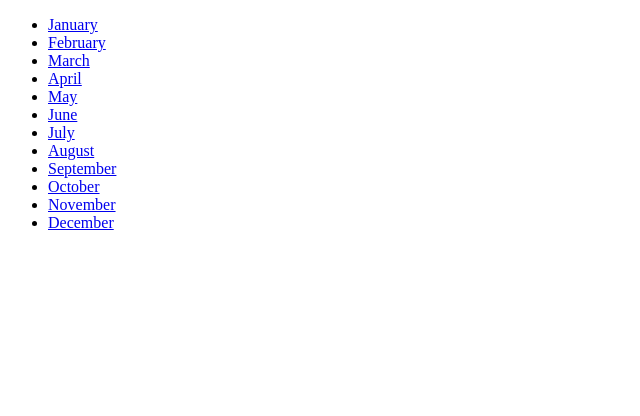
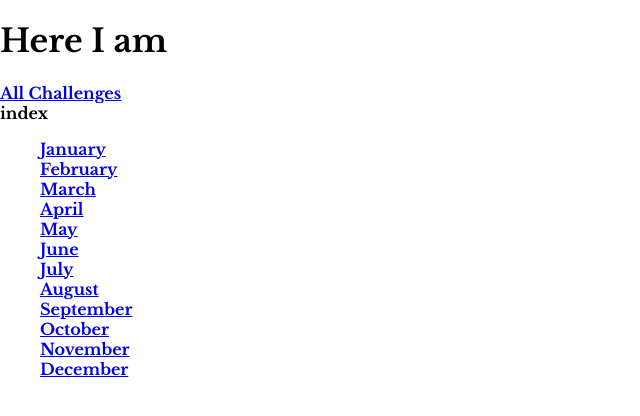
Before and after one commit to stevensonmichel/monthly-challenges-project, a Django app: page /challenges/ in a window 1280 px wide. Shown: the top 416 px of the page, without its empty margins (0-640 px from the left). Run offline with Django 5.2, Linux system fonts and the light colour scheme.

Commit message:
Added templates and static files

```diff
--- /dev/null
+++ b/monthly_challenges/challenges/static/challenges/challenges.css
@@ -0,0 +1,3 @@
+ul {
+    list-style: none;
+}
--- /dev/null
+++ b/monthly_challenges/challenges/templates/challenges/includes/header.html
@@ -0,0 +1,6 @@
+<header>
+<nav>
+    <a href="{% url "index" %}">All Challenges</a>
+</mav>
+</header>
+{{ active_page }}
--- a/monthly_challenges/challenges/templates/challenges/index.html
+++ b/monthly_challenges/challenges/templates/challenges/index.html
@@ -1,15 +1,21 @@
-<!DOCTYPE html>
-<html lang="en">
-  <head>
-    <meta charset="UTF-8" />
-    <meta name="viewport" content="width=device-width, initial-scale=1.0" />
-    <title> All Challenges </title>
-  </head>
-  <body>
-    <ul>
-        {% for month in months %}
-            <li><a href={% url "month-challenge" month %}>{{ month|title }}</a></li>
-        {% endfor %}
-    </ul>
-  </body>
-</html>
+{% extends "base.html" %}
+{% comment %} {% extends ".../.../templates/base.html" %} {% endcomment %}
+{% load static %}
+
+{% block css_files %}
+  <link rel="stylesheet" href="{% static "challenges/challenges.css" %}">
+{% endblock %}
+
+{% block page_title %}
+All Challenges
+{% endblock %}
+
+{% block content %}
+  {% include "challenges/includes/header.html" with active_page="index" %}
+
+  <ul>
+      {% for month in months %}
+          <li><a href={% url "month-challenge" month %}>{{ month|title }}</a></li>
+      {% endfor %}
+  </ul>
+{% endblock %}
--- a/monthly_challenges/challenges/urls.py
+++ b/monthly_challenges/challenges/urls.py
@@ -2,7 +2,7 @@ from django.urls import path
 from . import views
 
 urlpatterns = [
-    path("", views.index),
+    path("", views.index, name="index"),
     path("<int:month>", views.monthly_challenge_by_number),
     path("<str:month>", views.monthly_challenge, name="month-challenge")
 ]
--- a/monthly_challenges/challenges/views.py
+++ b/monthly_challenges/challenges/views.py
@@ -1,5 +1,5 @@
 from django.shortcuts import render
-from django.http import HttpResponse, HttpResponseNotFound, HttpResponseRedirect
+from django.http import Http404, HttpResponseNotFound, HttpResponseRedirect
 from django.urls import reverse
 from django.template.loader import render_to_string
 
@@ -15,7 +15,7 @@ monthly_challenges = {
     "september": "Learn Django for at least 20 minutes every day!",
     "october": "Eat no meat for the entire month!",
     "november": "Walk for at least 20 minutes every day!",
-    "december": "Learn Django for at least 20 minutes every day!"
+    "december": None
 }
 
 
@@ -25,7 +25,7 @@ def index(request):
     response_data = render(request, "challenges/index.html", {
         "months" : months
     })
-    return HttpResponse(response_data)
+    return response_data
 
 
 def monthly_challenge_by_number(request, month):
@@ -46,6 +46,7 @@ def monthly_challenge(request, month):
             "text" : challenge_text,
             "month_name" : month.capitalize()
         })
-        return HttpResponse(response_data)
+        return response_data
+
     except:
-        return HttpResponseNotFound("<h1>This month is not supported!</h1>")
+        raise Http404()
--- /dev/null
+++ b/monthly_challenges/static/styles.css
@@ -0,0 +1,11 @@
+@import url('https://fonts.googleapis.com/css2?family=Libre+Baskerville:ital,wght@0,400;0,700;1,400&display=swap');
+
+html {
+    font-family: "Libre Baskerville", serif;
+    font-weight: 700;
+    font-style: normal;
+}
+
+body {
+    margin: 0;
+}
--- /dev/null
+++ b/monthly_challenges/templates/base.html
@@ -0,0 +1,18 @@
+{% load static %}
+
+<!DOCTYPE html>
+<html lang="en">
+  <head>
+    <meta charset="UTF-8" />
+    <meta name="viewport" content="width=device-width, initial-scale=1.0" />
+    <title>{% block page_title %} My Challenges {% endblock %}</title>
+
+    <link rel="stylesheet" href="{% static "styles.css" %}">
+    {% block css_files %}{% endblock %}
+  </head>
+  <body>
+    <h1> Here I am </h1>
+    {% block content %} {% endblock %}
+
+  </body>
+</html>
```
Also changed, not shown: monthly_challenges/challenges/templates/challenges/challenge.html (+15 -11 lines), monthly_challenges/monthly_challenges/settings.py (+6 -1 lines), monthly_challenges/templates/404.html (added, +10 -0 lines).
